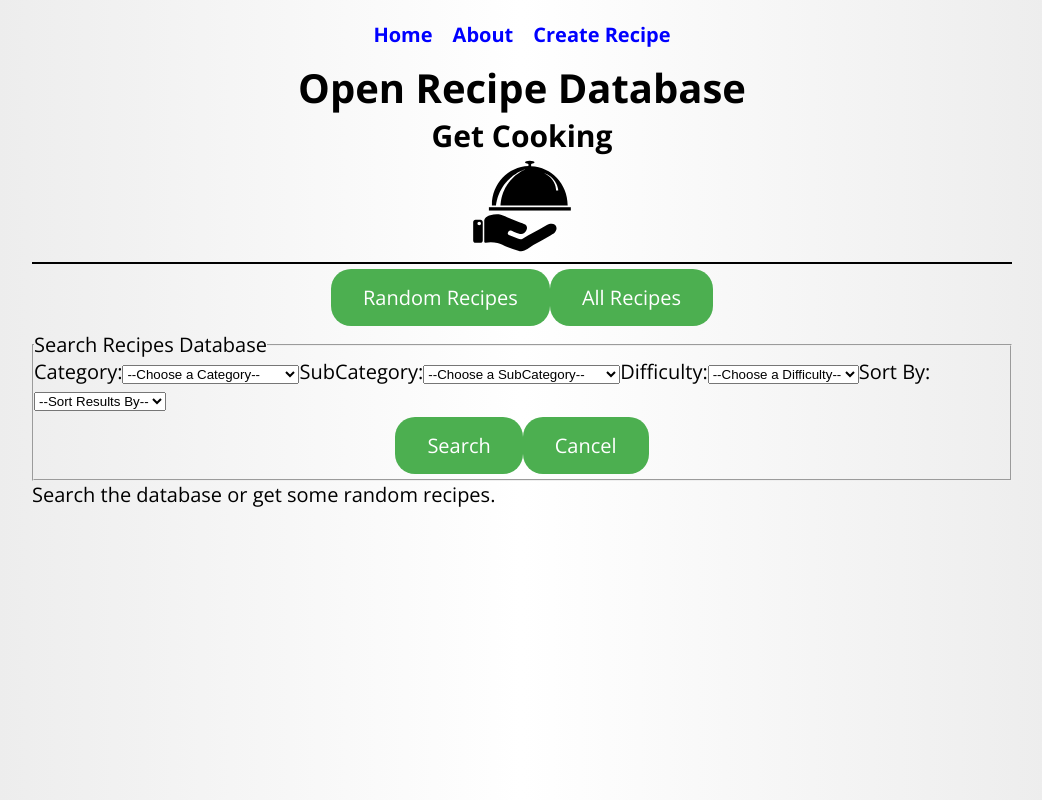
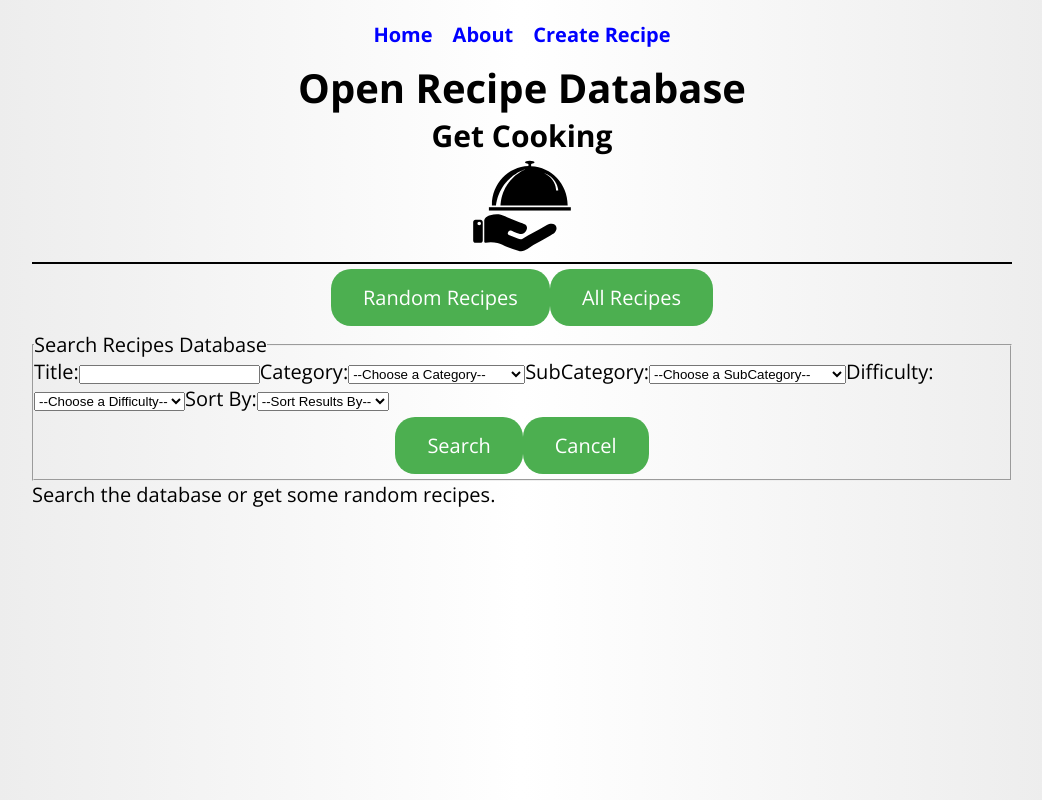
Before and after one commit to ARogala/open-recipe-db, a React (Create React App) app in the folder client/: page / in a window 1280 px wide. Shown: the whole page, without its empty margins (118-1160 px from the left). Built offline with nearby package versions, Linux system fonts and the light colour scheme.

Commit message:
add seach by title/name in search component

```diff
--- a/client/src/components/Search.js
+++ b/client/src/components/Search.js
@@ -9,11 +9,18 @@ class Search extends React.Component {
 	constructor(props) {
 		super(props);
 		this.state = {
+			title: '',
 			category: 'undefined',
 			subCategory: 'undefined',
 			difficulty: 'undefined',
 			sortBy: 'undefined'
 		};
+	}
+
+	handleTitleChange(e) {
+		this.setState({
+			title: e.target.value
+		});
 	}
 
 	handleCategoryChange(e) {
@@ -46,13 +53,17 @@ class Search extends React.Component {
 	*/
 	handleSubmit(e) {
 		e.preventDefault();
+		let title = this.state.title;
+		if (title === '') {
+			title = 'undefined';
+		}
 		const category = this.state.category;
 		const subCategory = this.state.subCategory;
 		const difficulty = this.state.difficulty;
 		const sortBy = this.state.sortBy;
 		const skip = 0;
-		this.props.getFilteredRecipes(category, subCategory, difficulty, sortBy, skip);
-		this.props.saveFilteredURL(category, subCategory, difficulty, sortBy, skip);
+		this.props.getFilteredRecipes(title, category, subCategory, difficulty, sortBy, skip);
+		this.props.saveFilteredURL(title, category, subCategory, difficulty, sortBy, skip);
 		this.props.savePage(1);
 	}
 
@@ -65,6 +76,7 @@ class Search extends React.Component {
 
 	handleFormReset() {
 		this.setState({
+			title: '',
 			category: 'undefined',
 			subCategory: 'undefined',
 			difficulty: 'undefined',
@@ -86,6 +98,14 @@ class Search extends React.Component {
 				<form className="search" onSubmit={e => this.handleSubmit(e)}>
 					<fieldset>
 						<legend>Search Recipes Database</legend>
+						<label htmlFor="title">Title:</label>
+						<input
+							className="search__select"
+							id="title"
+							type="text"
+							value={this.state.title}
+							onChange={e => this.handleTitleChange(e)}
+						/>
 						<label htmlFor="category">Category:</label>
 						<select
 							className="search__select"
```
